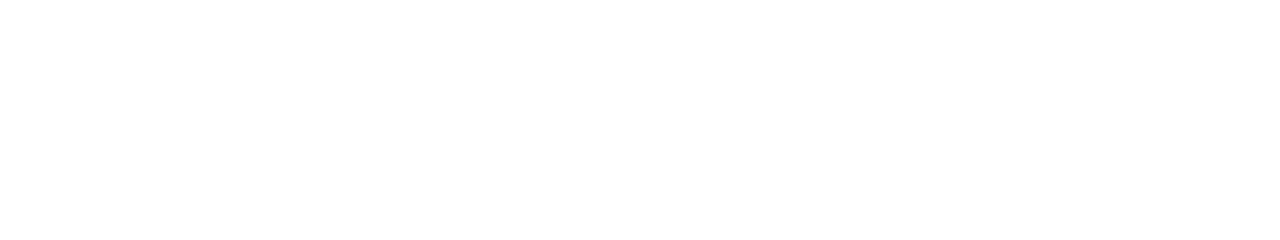
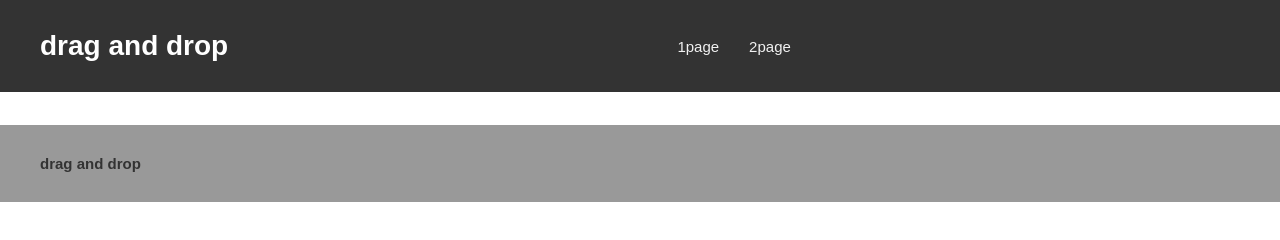
Before and after one commit to QTsom/drag, a plain HTML site: page example2.html in a window 1280 px wide. Drawn offline with Linux system fonts and the light colour scheme; a web font is replaced by a local one.

Commit message:
feat: html form, header footer css

```diff
--- a/assets/css/style.css
+++ b/assets/css/style.css
@@ -0,0 +1,39 @@
+/* all using */
+.header {
+    background-color: #333;
+}
+.header-inner {
+    display: flex;
+    padding: 30px 20px;
+    max-width: 1240px;
+    width: 100%;
+    margin: 0 auto;
+}
+.header h1 {
+    flex-shrink: 0;
+    font-size: 28px;
+    color: #fff;
+}
+.header .navigation {
+    display: flex;
+    align-items: center;
+    justify-content: center;
+    gap: 30px;
+    width: 100%;
+}
+.header .navigation-item {
+    font-size: 15px;
+    color: #f1f1f1;
+}
+.footer {
+    background-color: #999;
+}
+.footer-inner {
+    max-width: 1240px;
+    width: 100%;
+    padding: 30px 20px;
+    margin: 0 auto;
+}
+
+/* example 1 */
+.example-1 {}
--- a/example2.html
+++ b/example2.html
@@ -0,0 +1,57 @@
+<!DOCTYPE html>
+<html lang="ko">
+<head>
+    <meta charset="UTF-8">
+    <meta name="viewport" content="width=device-width, initial-scale=1.0">
+    <title>drag and drop</title>
+
+    <link rel="stylesheet" href="assets/css/reset.css">
+    <link rel="stylesheet" href="assets/css/style.css">
+</head>
+<body>
+    <header class="header">
+        <div class="header-inner">
+            <h1>drag and drop</h1>
+
+            <nav class="navigation">
+                <a href="example1.html" class="navigation-item">1page</a>
+                <a href="example2.html" class="navigation-item">2page</a>
+            </nav>
+        </div>
+    </header>
+
+    <main class="example-2">
+        <ul class="button-container">
+            <li>
+                <button></button>
+            </li>
+            <li>
+                <button></button>
+            </li>
+            <li>
+                <button></button>
+            </li>
+        </ul>
+
+        <div class="scenario-container">
+            <div class="scenario-wrapper">
+                <ul class="category-list">
+                    <li class="category-item"></li>
+                </ul>
+            </div>
+            <div class="scenario-wrapper">
+                <ul class="category-list"></ul>
+            </div>
+            <div class="scenario-wrapper">
+                <ul class="category-list"></ul>
+            </div>
+        </div>
+    </main>
+
+    <footer class="footer">
+        <div class="footer-inner">
+            <h2>drag and drop</h2>
+        </div>
+    </footer>
+</body>
+</html>
```
Also changed, not shown: example1.html (+19 -4 lines), assets/images/icon_1.svg (added), assets/images/icon_10.svg (added), assets/images/icon_2.svg (added), assets/images/icon_3.svg (added), assets/images/icon_4.svg (added), assets/images/icon_5.svg (added), assets/images/icon_6.svg (added), assets/images/icon_7.svg (added), assets/images/icon_8.svg (added), assets/images/icon_9.svg (added).
